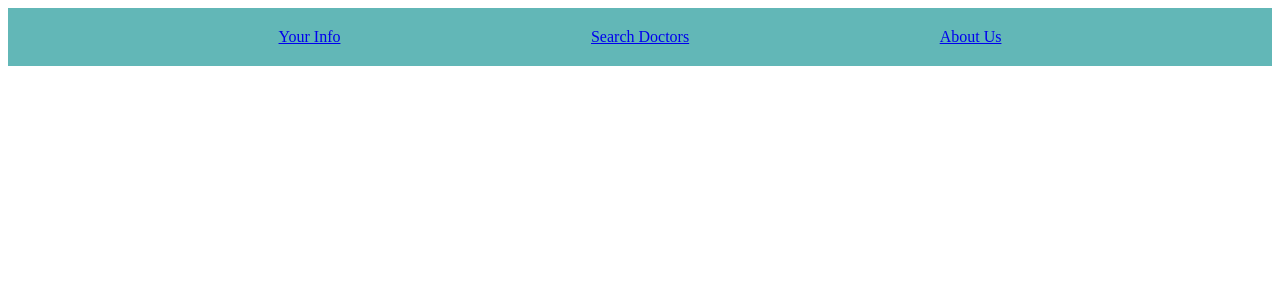
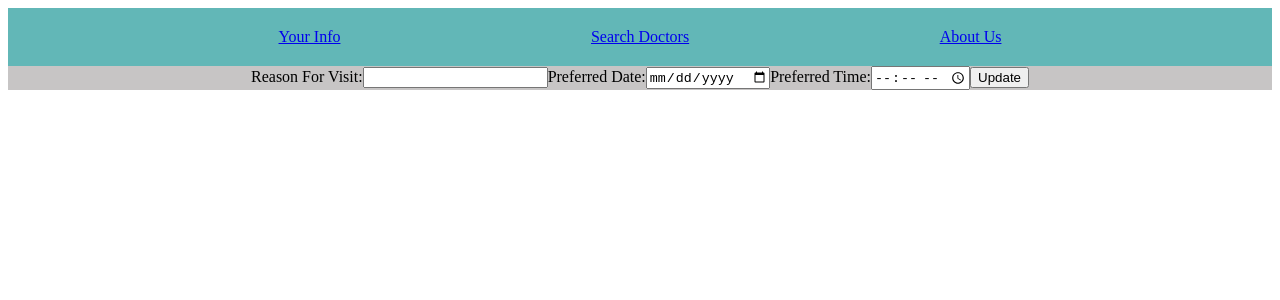
Before and after one commit to trumanmiller20/Patient-Pathway-PERN, a React (Create React App) app in the folder client/: page /update/1 in a window 1280 px wide. Shown: the top 300 px of the page. Built offline with nearby package versions, Linux system fonts and the light colour scheme; no server answers.

Commit message:
start EditAppt to incorporate update capability

```diff
--- a/client/src/App.js
+++ b/client/src/App.js
@@ -9,6 +9,7 @@ import PatientProfile from './pages/PatientProfile'
 import About from './pages/About'
 import Doctors from './pages/Doctors'
 import DocProfile from './pages/DocProfile'
+import EditAppt from './components/EditAppt'
 import { CheckSession } from './services/Auth'
 import axios from 'axios'
 import Patient from './services/api'
@@ -115,6 +116,16 @@ const App = () => {
             />
           }
         ></Route>
+        <Route
+          path="/update/:id"
+          element={
+            <EditAppt
+              allPatients={allPatients}
+              patient={patient}
+              allDoctors={allDoctors}
+            />
+          }
+        ></Route>
       </Routes>
     </div>
   )
--- a/client/src/components/ApptCard.jsx
+++ b/client/src/components/ApptCard.jsx
@@ -1,15 +1,13 @@
 import axios from 'axios'
 import { useEffect, useState } from 'react'
 import { BASE_URL } from '../services/api'
+import { useNavigate } from 'react-router-dom'
+import EditAppt from './EditAppt'
 
 const ApptCard = ({ patient, allAppointments, allDoctors, allPatients }) => {
+  let navigate = useNavigate()
   const [patientAppts, setPatientAppts] = useState({})
-  const [updated, setUpdated] = useState(false)
-  const [edit, setEdit] = useState({
-    visit_reason: '',
-    date: '',
-    time: ''
-  })
+
 
   const getAppointmentsByPatient = async () => {
     const res = await axios.get(
@@ -36,32 +34,7 @@ const ApptCard = ({ patient, allAppointments, allDoctors, allPatients }) => {
     }
   }, [patient])
 
-  const handleSubmit = async (e) => {
-    e.preventDefault()
-    const token = localStorage.getItem('token')
-    const config = {
-      headers: {
-        Authorization: `Bearer ${token}`
-      }
-    }
-    await axios.put(`${BASE_URL}/api/appointments${e.target.id}`, config, {
-      visit_reason: edit.visit_reason,
-      date: edit.date,
-      time: edit.time
-    })
-    setEdit(...edit)
-    setPatientAppts(...patientAppts)
-  }
-
-  const update = () => {
-    setUpdated(true)
-  }
-
-  const handleChange = (e) => {
-    setEdit({ ...edit, [e.target.id]: e.target.value })
-  }
-
-  return (
+return (
     <div>
       {allAppointments?.map((appt, index) => (
         <div key={index}>
@@ -78,36 +51,7 @@ const ApptCard = ({ patient, allAppointments, allDoctors, allPatients }) => {
           >
             Cancel Appointment
           </button>
-          <div>
-            <button onClick={update}>Update Appointment Details</button>
-            {updated && (
-              <form onSubmit={handleSubmit}>
-                <label>Reason For Visit:</label>
-                <input
-                  type="visit_reason"
-                  name="visit_reason"
-                  value={edit.visit_reason}
-                  onChange={handleChange}
-            ></input>
-                <label>Preferred Date:</label>
-                <input
-                  type="date"
-                  name="date"
-                  value={edit.date}
-                  onChange={handleChange}
-                ></input>
-                <label>Preferred Time:</label>
-                <input
-                  type="time"
-                  name="time"
-                  value={edit.time}
-                  onChange={handleChange}
-                ></input>
-                <button id={patientAppts[index]?.id}
-            onClick={(e) => handleSubmit(e)} type="submit">Update</button>
-              </form>
-            )}
-          </div>
+            <button onClick={() => navigate(`/update/${appt.id}`)}>Update Appointment Details</button>
         </div>
       ))}
     </div>
--- /dev/null
+++ b/client/src/components/EditAppt.jsx
@@ -0,0 +1,71 @@
+import { useEffect, useState } from 'react'
+import { useParams } from 'react-router-dom'
+import axios from 'axios'
+import { BASE_URL } from '../services/api'
+
+const EditAppt = ({ patient }) => {
+
+  let { id } = useParams()
+
+  const [edit, setEdit] = useState({
+    visit_reason: '',
+    date: '',
+    time: ''
+  })
+
+  console.log(id)
+
+  const handleSubmit = async (e) => {
+    e.preventDefault()
+    const token = localStorage.getItem('token')
+    const config = {
+      headers: {
+        Authorization: `Bearer ${token}`
+      }
+    }
+    await axios.put(`${BASE_URL}/api/appointments/${id}`, config, {
+      visit_reason: edit.visit_reason,
+      date: edit.date,
+      time: edit.time
+    })
+    setEdit(...edit)
+  }
+
+  const handleChange = (e) => {
+    setEdit({ ...edit, [e.target.name]: e.target.value })
+  }
+
+
+
+  return (
+  <div>
+    <form onSubmit={handleSubmit}>
+      <label>Reason For Visit:</label>
+      <input
+        type="visit_reason"
+        name="visit_reason"
+        value={edit.visit_reason}
+        onChange={handleChange}
+  ></input>
+      <label>Preferred Date:</label>
+      <input
+        type="date"
+        name="date"
+        value={edit.date}
+        onChange={handleChange}
+      ></input>
+      <label>Preferred Time:</label>
+      <input
+        type="time"
+        name="time"
+        value={edit.time}
+        onChange={handleChange}
+      ></input>
+      <button
+  onClick={(e) => handleSubmit(e)} type="submit">Update</button>
+    </form>
+  </div>
+  )
+}
+
+export default EditAppt
```
